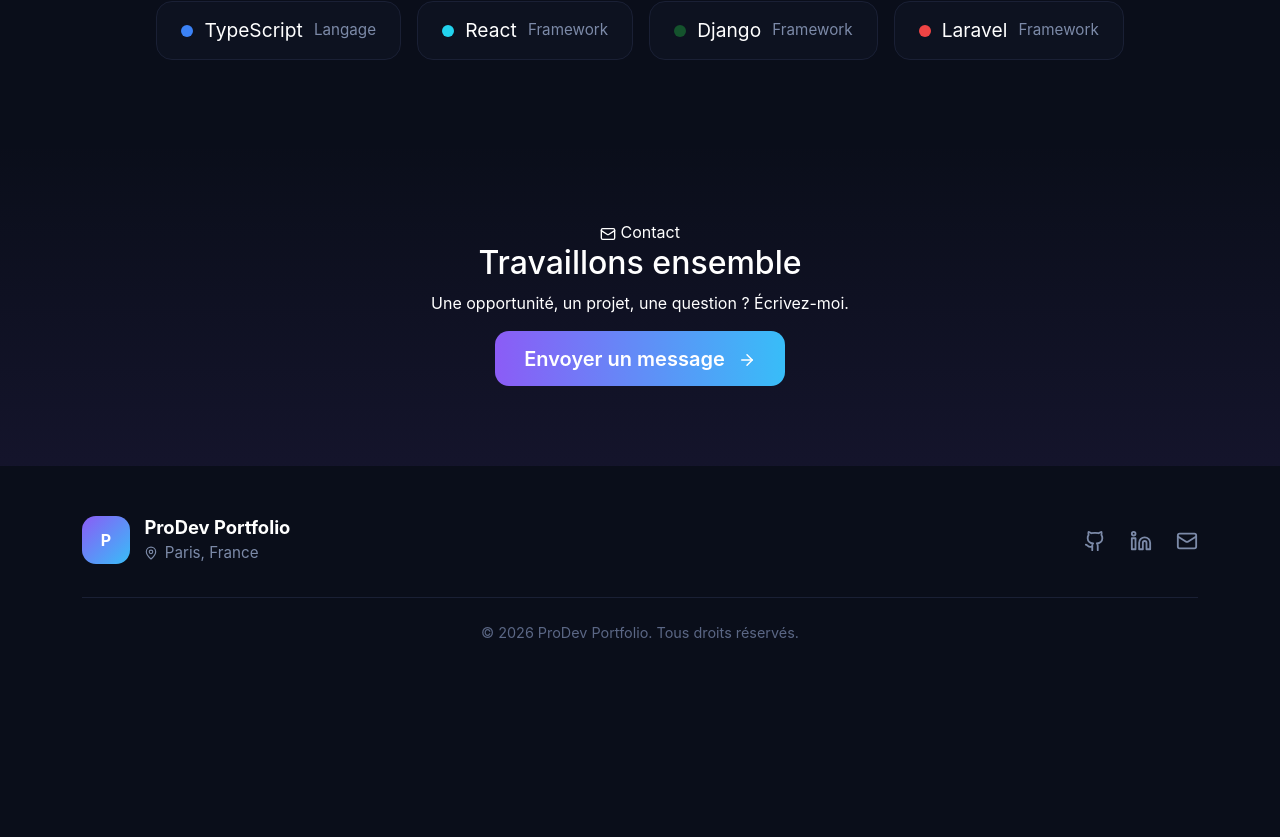
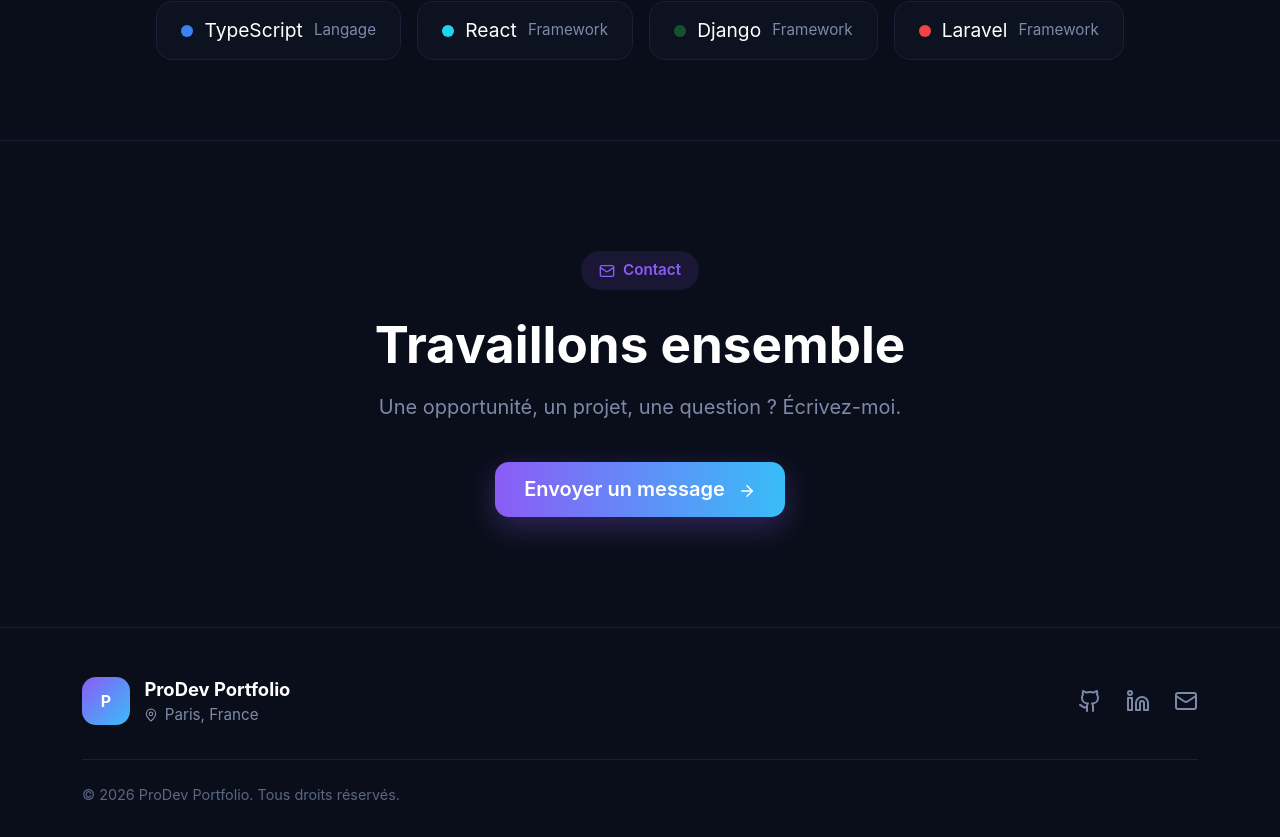
Before and after one commit to priscacoly96-lgtm/portfolio-frontend, a React (Vite) app: page / in a window 1280 px wide. Shown: the part 1627-2464 px from the top of the page. Before the commit the page ends 2302 px from the top, so only its background shows below. Built offline with nearby package versions, Linux system fonts and the light colour scheme; no server answers.

Commit message:
Nouvelle section stack technique, contact et pied de page

```diff
--- a/src/components/Footer.jsx
+++ b/src/components/Footer.jsx
@@ -1,4 +1,21 @@
-import { Github, Linkedin, Mail, MapPin } from "lucide-react";
+import { Mail, MapPin } from "lucide-react";
+
+const GithubIcon = () => (
+  <svg width="24" height="24" viewBox="0 0 24 24" fill="none" stroke="currentColor"
+    strokeWidth="2" strokeLinecap="round" strokeLinejoin="round">
+    <path d="M15 22v-4a4.8 4.8 0 0 0-1-3.5c3 0 6-2 6-5.5.08-1.25-.27-2.48-1-3.5.28-1.15.28-2.35 0-3.5 0 0-1 0-3 1.5-2.64-.5-5.36-.5-8 0C6 2 5 2 5 2c-.3 1.15-.3 2.35 0 3.5A5.403 5.403 0 0 0 4 9c0 3.5 3 5.5 6 5.5-.39.49-.68 1.05-.85 1.65-.17.6-.22 1.23-.15 1.85v4" />
+    <path d="M9 18c-4.51 2-5-2-7-2" />
+  </svg>
+);
+
+const LinkedinIcon = () => (
+  <svg width="24" height="24" viewBox="0 0 24 24" fill="none" stroke="currentColor"
+    strokeWidth="2" strokeLinecap="round" strokeLinejoin="round">
+    <path d="M16 8a6 6 0 0 1 6 6v7h-4v-7a2 2 0 0 0-2-2 2 2 0 0 0-2 2v7h-4v-7a6 6 0 0 1 6-6z" />
+    <rect width="4" height="12" x="2" y="9" />
+    <circle cx="4" cy="4" r="2" />
+  </svg>
+);
 
 export default function Footer() {
   return (
@@ -17,13 +34,13 @@ export default function Footer() {
 
           <div className="footer-icons">
             <a href="https://github.com/priscacoly96-lgtm" target="_blank" rel="noreferrer" aria-label="GitHub">
-              <Github size={22} />
+              <GithubIcon />
             </a>
             <a href="#" target="_blank" rel="noreferrer" aria-label="LinkedIn">
-              <Linkedin size={22} />
+              <LinkedinIcon />
             </a>
             <a href="mailto:ton.email@exemple.com" aria-label="Email">
-              <Mail size={22} />
+              <Mail size={24} />
             </a>
           </div>
         </div>
--- a/src/index.css
+++ b/src/index.css
@@ -510,7 +510,10 @@ body {
 }
 
 .footer-icons a {
+  display: flex;
+  align-items: center;
   color: #7c8aa8;
+  text-decoration: none;
   transition: color 0.2s;
 }
 
@@ -520,7 +523,44 @@ body {
 
 .footer-bottom {
   padding-top: 1.5rem;
-  text-align: center;
+  text-align: left;
   color: #5b6785;
   font-size: 0.9rem;
 }
+/* ===== Section Contact (version finale) ===== */
+.cta-section {
+  padding: 110px 0;
+  background: none;
+  border-top: 1px solid #1a2035;
+  border-bottom: 1px solid #1a2035;
+}
+
+.cta-badge {
+  display: inline-flex;
+  align-items: center;
+  gap: 0.5rem;
+  padding: 0.5rem 1.1rem;
+  border-radius: 999px;
+  background: rgba(139, 92, 246, 0.12);
+  color: #8b5cf6;
+  font-weight: 600;
+  font-size: 0.95rem;
+  margin-bottom: 1.5rem;
+}
+
+.cta-title {
+  font-size: clamp(2rem, 5vw, 3.2rem);
+  font-weight: 700;
+  color: #fff;
+  margin-bottom: 1rem;
+}
+
+.cta-text {
+  font-size: 1.25rem;
+  color: #7c8aa8;
+  margin-bottom: 2.5rem;
+}
+
+.cta-btn {
+  box-shadow: 0 10px 30px rgba(139, 92, 246, 0.3);
+}
```
